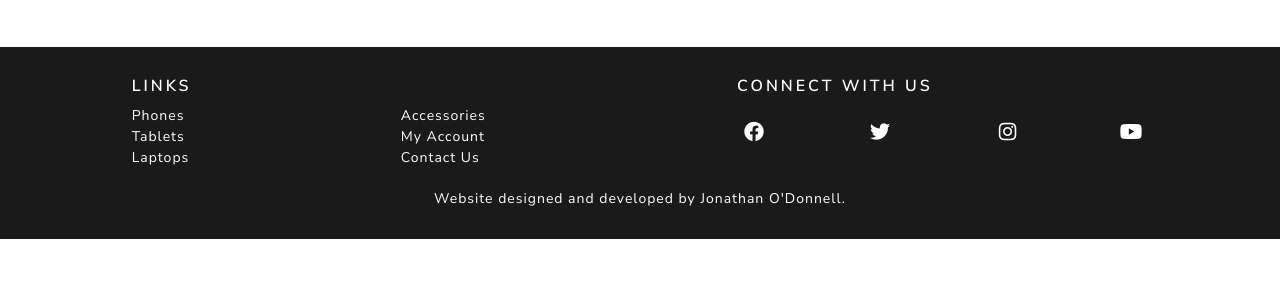
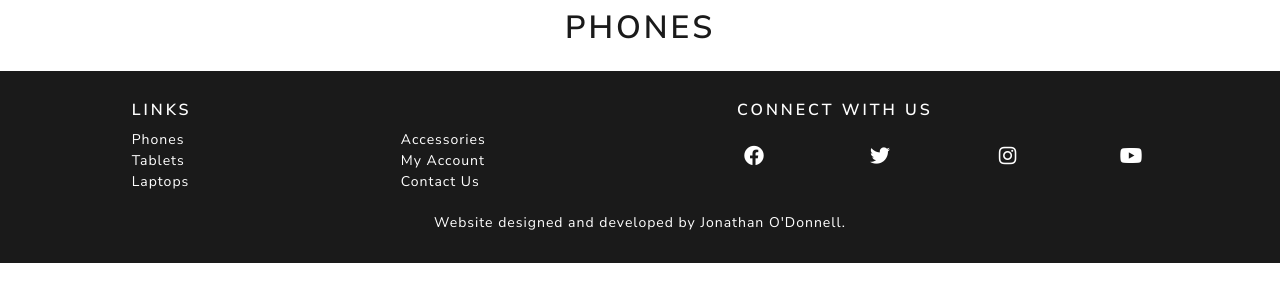
Before and after one commit to jonathan-odonnell/milestone-project-3, a Flask app: page /phones in a window 1280 px wide. Shown: the part 87-389 px from the top of the page. Run offline with Flask 2, Linux system fonts and the light colour scheme; data that the repository does not hold is empty; some libraries are stand-ins or nearby versions.

Commit message:
Amended headings styling

```diff
--- a/templates/accessories.html
+++ b/templates/accessories.html
@@ -3,7 +3,7 @@
   <div class="container">
     <div class="row no-gutters">
       <div class="col">
-        <h1 class="text-center mt-5 mb-5">{{ page_title }}</h1>
+        <h1 class="text-center headings">{{ page_title }}</h1>
         {% for product in products %}
         <p>{{product.name}}</p>
         <p>{{product.category}}</p>
--- a/templates/laptops.html
+++ b/templates/laptops.html
@@ -3,7 +3,7 @@
   <div class="container">
     <div class="row no-gutters">
       <div class="col">
-        <h1 class="text-center mt-5 mb-5">{{ page_title }}</h1>
+        <h1 class="text-center headings">{{ page_title }}</h1>
         {% for product in products %}
         <p>{{product.name}}</p>
         <p>{{product.category}}</p>
--- a/templates/phones.html
+++ b/templates/phones.html
@@ -3,7 +3,7 @@
   <div class="container">
     <div class="row no-gutters">
       <div class="col">
-        <h1 class="text-center mt-5 mb-5">{{ page_title }}</h1>
+        <h1 class="text-center headings">{{ page_title }}</h1>
         {% for product in products %}
         <p>{{product.name}}</p>
         <p>{{product.category}}</p>
--- a/templates/sign_in.html
+++ b/templates/sign_in.html
@@ -4,7 +4,7 @@
   <div class="container content-container">
     <div class="row no-gutters">
       <div class="col">
-        <h1 class="text-center mb-4">{{ page_title }}</h1>
+        <h1 class="text-center headings">{{ page_title }}</h1>
       </div>
     </div>
     <!-- Heading end -->
--- a/templates/sign_up.html
+++ b/templates/sign_up.html
@@ -10,7 +10,7 @@
         <!-- Heading start -->
         <div class="row no-gutters">
           <div class="col-12">
-            <h1 class="text-center mb-4">{{ page_title }}</h1>
+            <h1 class="text-center headings">{{ page_title }}</h1>
           </div>
         </div>
         <!-- Heading end -->
--- a/templates/tablets.html
+++ b/templates/tablets.html
@@ -3,7 +3,7 @@
   <div class="container">
     <div class="row no-gutters">
       <div class="col">
-        <h1 class="text-center mt-5 mb-5">{{ page_title }}</h1>
+        <h1 class="text-center headings">{{ page_title }}</h1>
         {% for product in products %}
         <p>{{product.name}}</p>
         <p>{{product.category}}</p>
```
